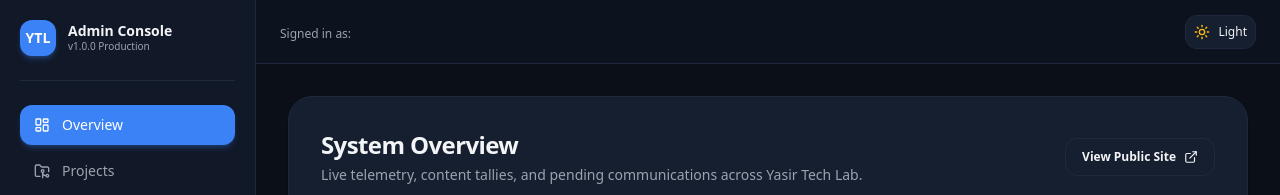
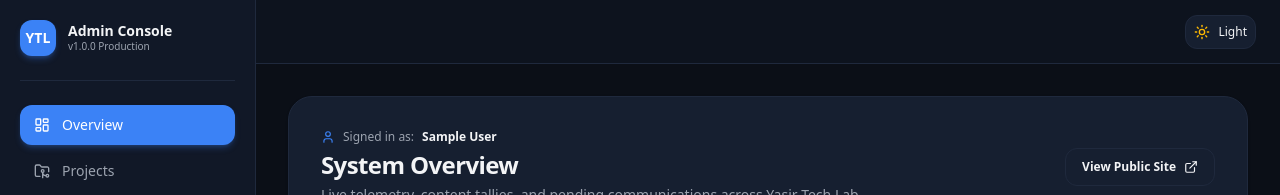
Before and after one commit to Yasir-Shah723/yasir-tech-lab-platform, a React (Vite) app in the folder frontend/: page /admin/dashboard in a window 1280 px wide. Shown: the top 195 px of the page. Built offline with nearby package versions, Linux system fonts and the light colour scheme; no server answers; sample sign-in values are in the browser's storage.

Commit message:
fix(dashboard): restore totalProjects metric and display admin profile name

```diff
--- a/frontend/src/layouts/AdminLayout.jsx
+++ b/frontend/src/layouts/AdminLayout.jsx
@@ -141,7 +141,7 @@ const AdminLayout = () => {
           </button>
 
           <div className="hidden sm:block">
-            <span className="text-xs text-light-muted dark:text-dark-muted">Signed in as: </span>
+            <span className="text-xs text-light-muted dark:text-dark-muted"> </span>
             <span className="text-xs font-semibold text-light-text dark:text-dark-text">{user?.email}</span>
           </div>
 
--- a/frontend/src/pages/admin/AdminDashboard.jsx
+++ b/frontend/src/pages/admin/AdminDashboard.jsx
@@ -11,9 +11,16 @@ import {
   ArrowRight,
   Loader2,
   ExternalLink,
+  User,
 } from 'lucide-react';
 
 const AdminDashboard = () => {
+  // Read logged-in admin user info from localStorage
+  const storedUser = JSON.parse(
+    localStorage.getItem('adminUser') || localStorage.getItem('user') || '{}'
+  );
+  const adminName = storedUser.name || storedUser.email || 'Syed Yasir Shah';
+
   const [stats, setStats] = useState({
     totalProjects: 0,
     totalServices: 0,
@@ -115,9 +122,16 @@ const AdminDashboard = () => {
 
   return (
     <div className="max-w-6xl mx-auto space-y-8">
-      {/* Top Welcome Banner */}
+      {/* Top Welcome Banner with Signed In Admin Info */}
       <div className="p-6 sm:p-8 rounded-3xl border border-light-border dark:border-dark-border bg-white dark:bg-dark-card shadow-sm flex flex-col sm:flex-row sm:items-center justify-between gap-4">
         <div className="space-y-1">
+          <div className="flex items-center gap-2 text-xs font-medium text-light-muted dark:text-dark-muted mb-1">
+            <User className="w-3.5 h-3.5 text-primary" />
+           <span>Signed in as:</span>
+            <span className="font-bold text-light-text dark:text-dark-text text-primary">
+              {adminName}
+            </span>
+          </div>
           <h1 className="text-2xl font-bold tracking-tight">System Overview</h1>
           <p className="text-xs sm:text-sm text-light-muted dark:text-dark-muted">
             Live telemetry, content tallies, and pending communications across Yasir Tech Lab.
```
